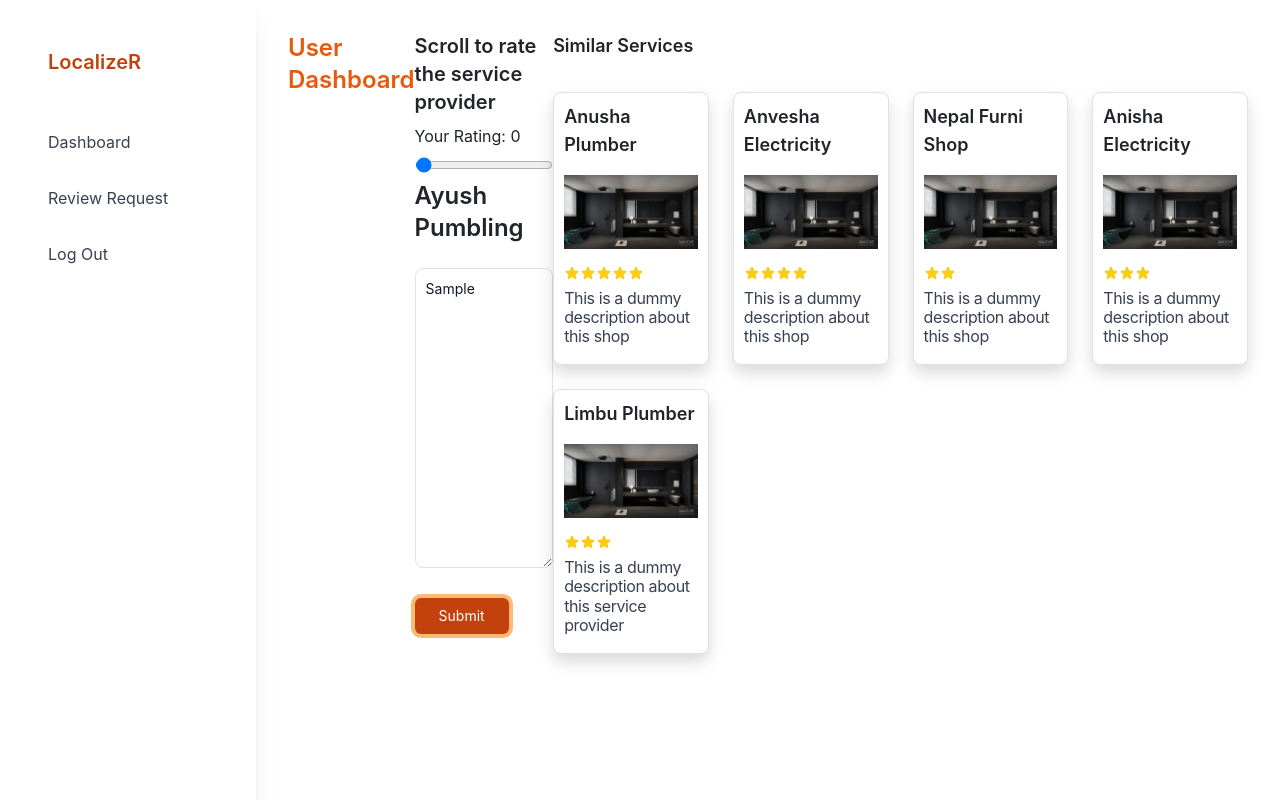
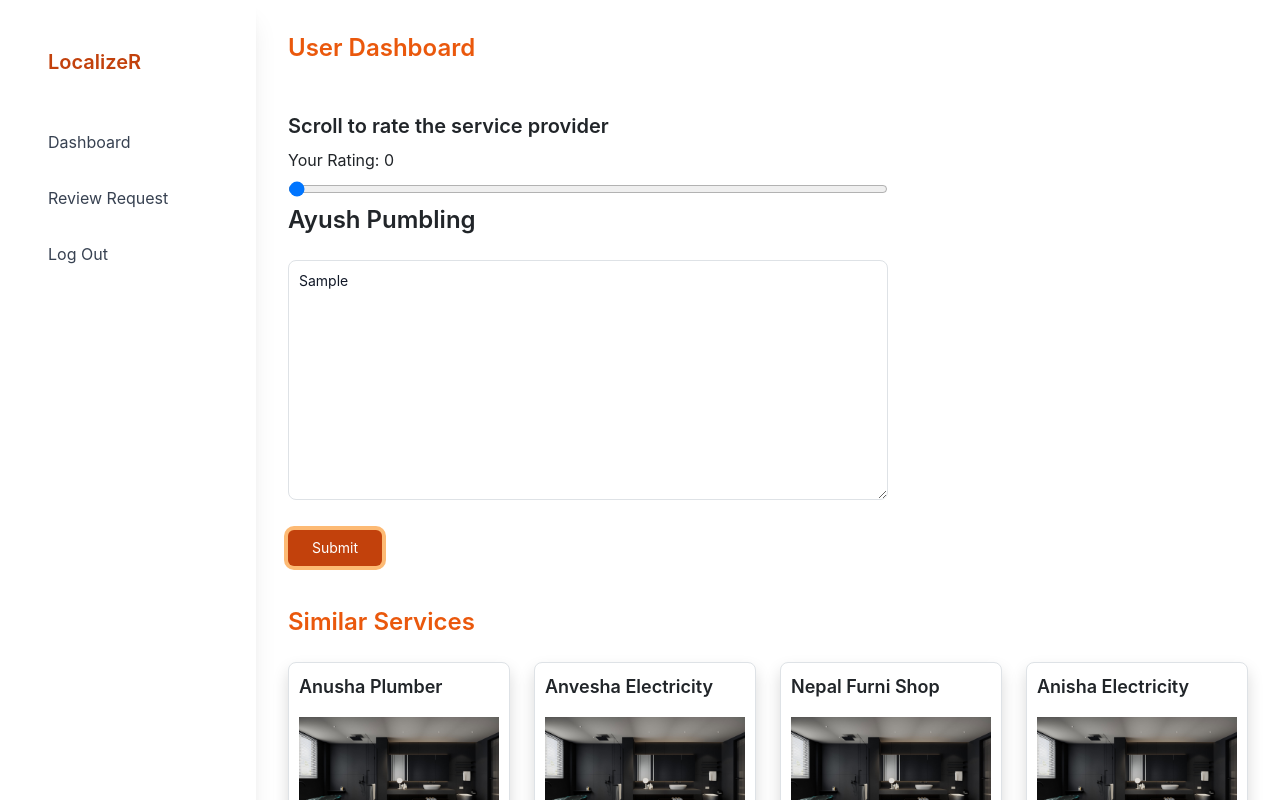
Before and after one commit to hazler45/LocalizeR, a React (Create React App) app: page /makeReview in a window 1280 px wide. Both pictures are taken after typing "Sample" into the empty fields and a click on the button "Submit". Shown: the top 800 px of the page. Built offline with nearby package versions, Linux system fonts and the light colour scheme.

Commit message:
Committing my local changes in MakeReview.js

```diff
--- a/src/pages/Dashboard/UserDashboard/MakeReview.js
+++ b/src/pages/Dashboard/UserDashboard/MakeReview.js
@@ -23,13 +23,13 @@ export default function MakeReview() {
     <>
       <div className="flex">
         <UserSidebar />
-        <div className="pt-8 px-8 flex ">
-        <h1 className="text-2xl font-semibold text-orange-600">User Dashboard</h1>
-          <div>
+        <div className="pt-8 px-8  ">
+        <h1 className="text-2xl font-semibold text-orange-600 pb-12">User Dashboard</h1>
+          <div style={{ width: "600px" }}>
             <h1 className="text-xl font-semibold">
               Scroll to rate the service provider
             </h1>
-            <div>
+            <div >
               <p className="py-2">Your Rating: {rating}</p>
               <div className=" flex flex-row">
                 {[...Array(rating)].map((_, index) => (
@@ -55,7 +55,7 @@ export default function MakeReview() {
             ))}
             <textarea
               className="textarea-description border mt-4 border-gray-300 text-gray-900 text-sm rounded-lg w-full p-2.5"
-              style={{ height: "300px" }}
+              style={{ height: "240px" }}
             />
             <button
               type="button"
@@ -65,15 +65,17 @@ export default function MakeReview() {
               Submit
             </button>
           </div>
-          {isOpen && (
+        <div>
+        {isOpen && (
             <div>
-              <h1 className="text-lg font-semibold">Similar Services</h1>
-              <div className="grid md:grid-cols-4 grid-cols-2 gap-4 pt-8 ">
+              <h1 className="text-2xl pt-8 font-semibold text-orange-600">Similar Services</h1>
+              <div className="grid md:grid-cols-4 grid-cols-2 gap-4 pt-6 ">
                 <Card />
               </div>
             </div>
           )}
         </div>
+        </div>
       </div>
     </>
   );
```
